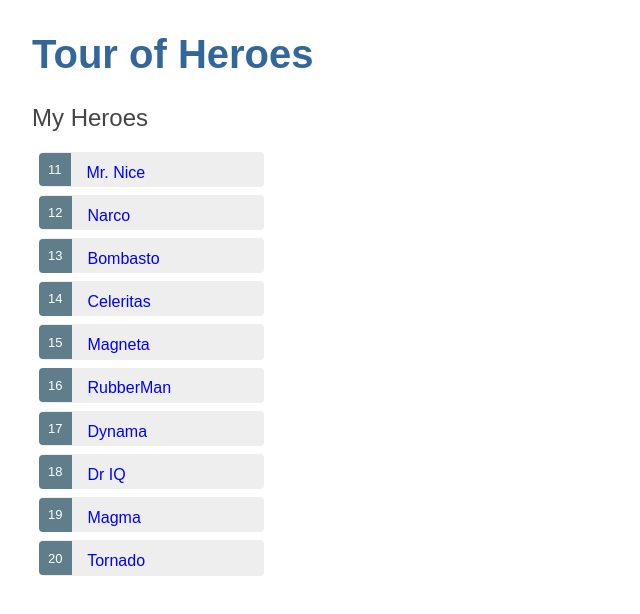
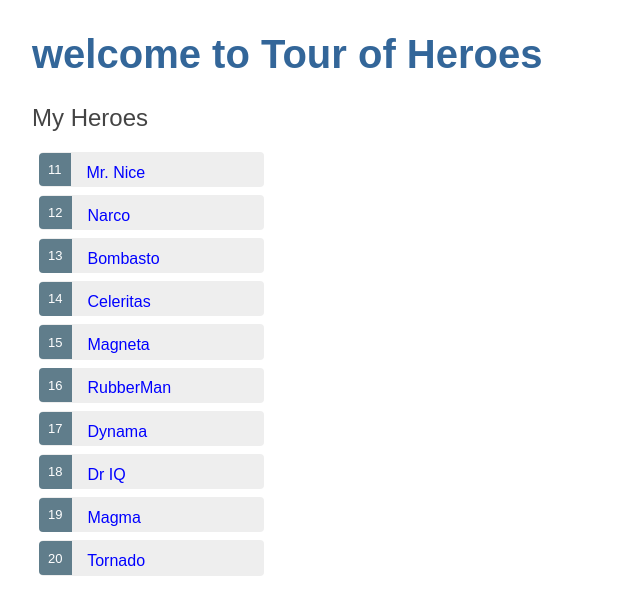
Before and after one commit to evantoh/Heroes, an Angular app: page / in a window 1280 px wide. Shown: the top 614 px of the page, without its empty margins (0-640 px from the left). Built offline with nearby package versions, Linux system fonts and the light colour scheme.

Commit message:
register a service in app.modules

```diff
--- a/src/app/app.component.html
+++ b/src/app/app.component.html
@@ -1,2 +1,2 @@
-<h1>{{title}}</h1>
+<h1>welcome to {{title}}</h1>
 <app-heroes></app-heroes>
--- a/src/app/app.module.ts
+++ b/src/app/app.module.ts
@@ -1,6 +1,7 @@
 import { BrowserModule } from '@angular/platform-browser';
 import { NgModule } from '@angular/core';
 import { FormsModule } from '@angular/forms';
+import { HeroService} from './hero.service';
 
 
 import { AppComponent } from './app.component';
@@ -18,7 +19,7 @@ import { HeroDetailComponent } from './hero-detail/hero-detail.component';
     BrowserModule,
     FormsModule
   ],
-  providers: [],
+  providers: [HeroService],
   bootstrap: [AppComponent]
 })
 export class AppModule { }
--- a/src/app/hero.service.ts
+++ b/src/app/hero.service.ts
@@ -1,8 +1,12 @@
 import { Injectable } from '@angular/core';
+import { Hero } from './hero';
+import { HEROES } from './mock-heroes';
 
 @Injectable()
 export class HeroService {
 
-  constructor() { }
-
+  constructor() {}
+   getHeroes(): Hero[] {
+    return HEROES;
+  }
 }
```
